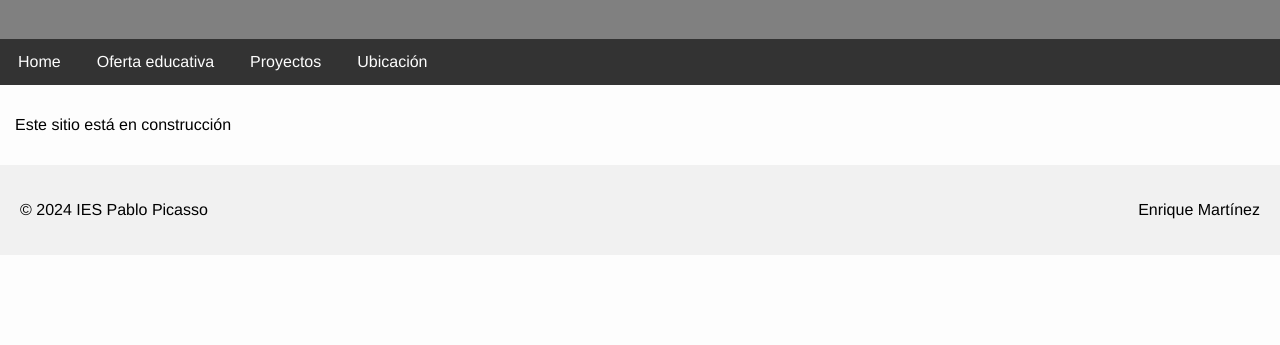
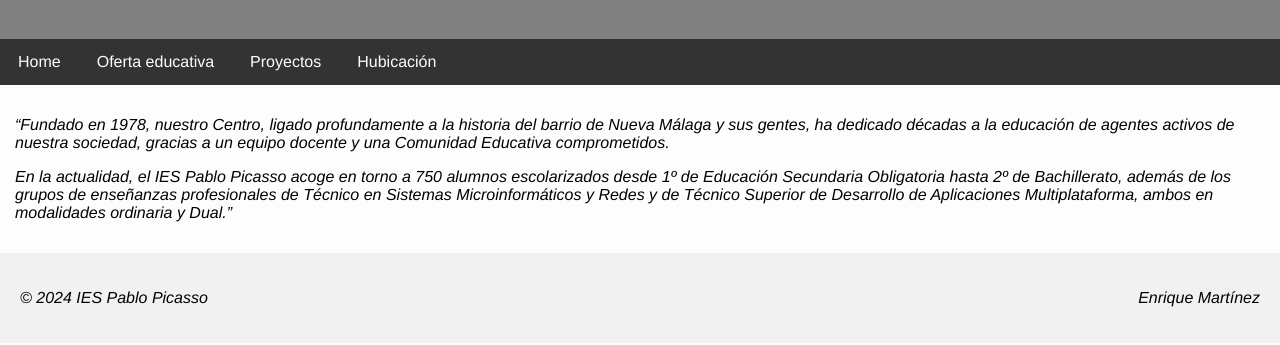
Before and after one commit to wabung/ExamenGIT_Mario, a plain HTML site: page index.html in a window 1280 px wide. Shown: the part 81-426 px from the top of the page. Drawn offline with Linux system fonts and the light colour scheme.

Commit message:
Cambio textos y añado readme

```diff
--- a/index.html
+++ b/index.html
@@ -14,12 +14,22 @@
         <a href="#">Home</a>
         <a href="#">Oferta educativa</a>
         <a href="#">Proyectos</a>
-        <a href="#">Ubicación</a>
+        <a href="#">Hubicación</a>
     </div>
     <div class="contenido">
 
         <p>
-            Este sitio está en construcción
+            “Fundado en 1978, nuestro Centro, ligado profundamente a la historia del barrio de
+            Nueva Málaga y sus gentes, ha dedicado décadas a la educación de agentes activos de
+            nuestra sociedad, gracias a un equipo docente y una Comunidad Educativa
+            comprometidos.
+        </p>
+        <p>
+            En la actualidad, el IES Pablo Picasso acoge en torno a 750 alumnos escolarizados desde
+            1º de Educación Secundaria Obligatoria hasta 2º de Bachillerato, además de los grupos
+            de enseñanzas profesionales de Técnico en Sistemas Microinformáticos y Redes y de
+            Técnico Superior de Desarrollo de Aplicaciones Multiplataforma, ambos en modalidades
+            ordinaria y Dual.”
         </p>
 
     </div>
--- a/style.css
+++ b/style.css
@@ -60,3 +60,7 @@ body{
 #right{
     float: right;
 }
+
+p{
+    font-style: italic;
+}
```
Also changed, not shown: image.png (added), 1 other file.
